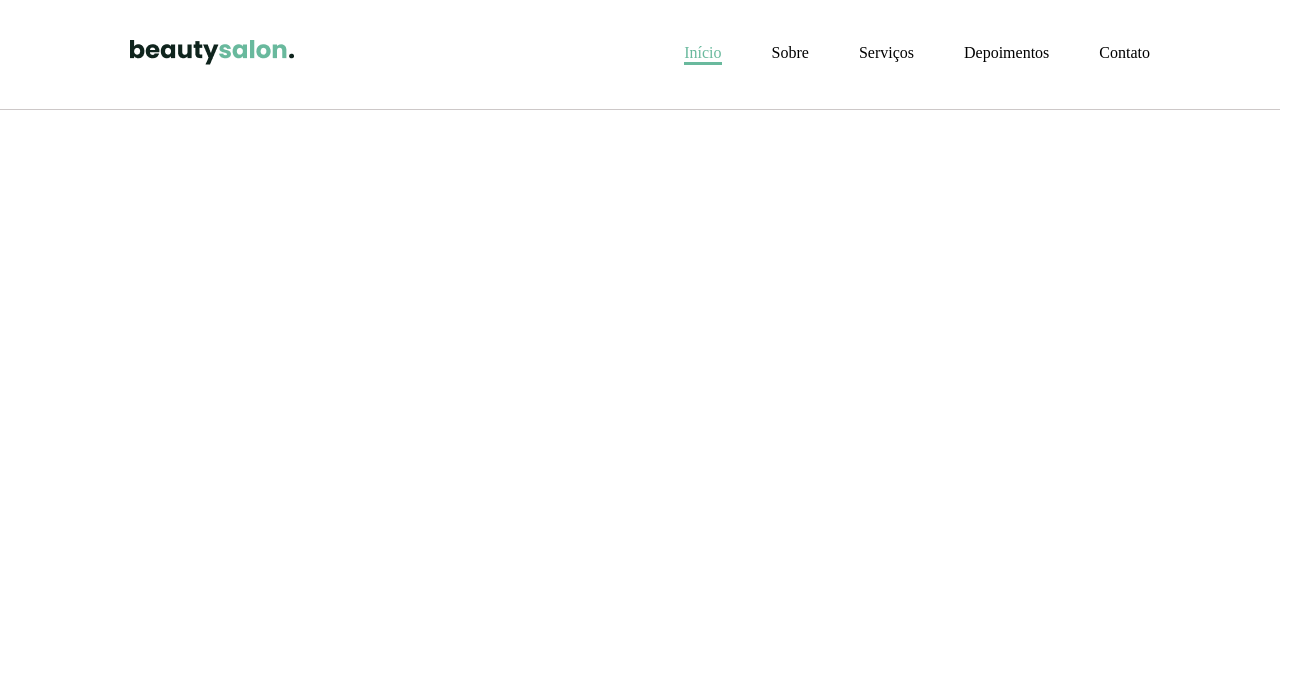
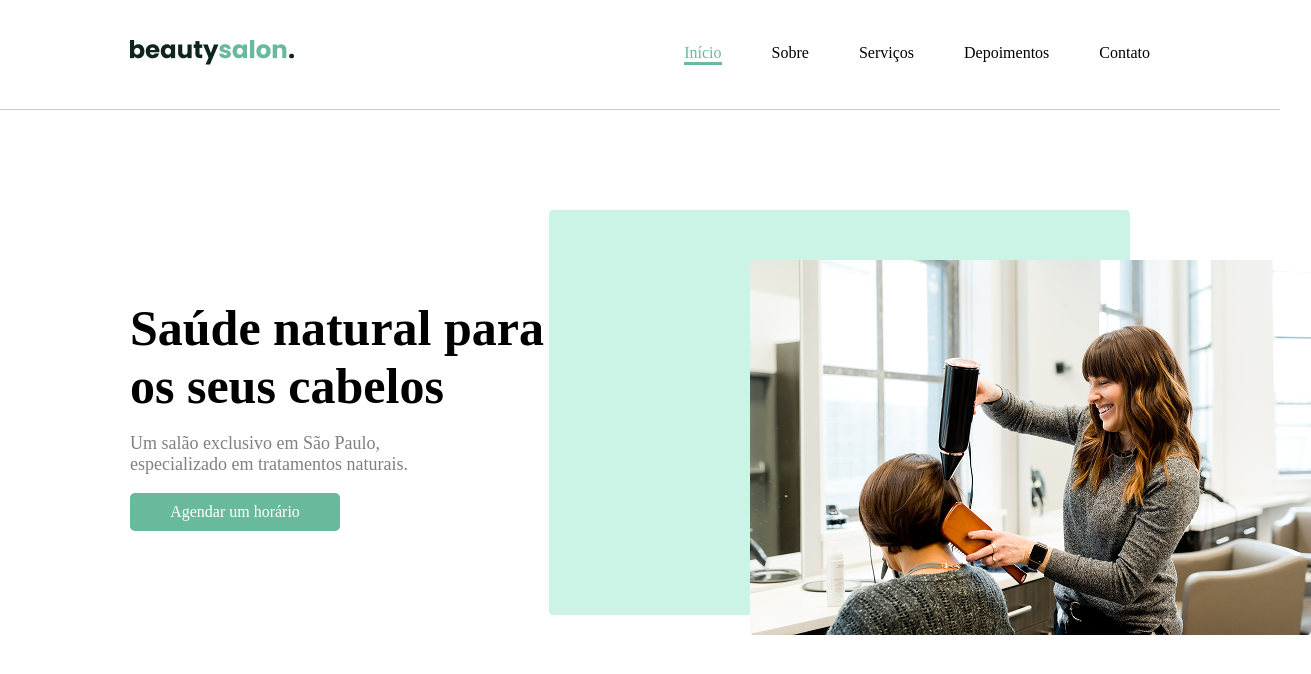
Before and after one commit to rrasulzoda06-web/salon, a plain HTML site: page index.html in a window 1280 px wide. Shown: the whole page, 1311 px wide, since content can reach past the window. Drawn offline with Linux system fonts and the light colour scheme.

Commit message:
sector 2

```diff
--- a/index.html
+++ b/index.html
@@ -5,6 +5,7 @@
     <meta name="viewport" content="width=device-width, initial-scale=1.0">
     <title>Document</title>
     <link rel="stylesheet" href="salon.css">
+    <link rel="stylesheet" href="https://cdnjs.cloudflare.com/ajax/libs/font-awesome/7.3.1/css/all.css" integrity="sha512-x9WwyMYBnlXMNQ6kQ/Lyzu1NqIhLQKL5Oq6xByfXuRj7s9CskyCbLv/1IjqzJmXwFXWr0ov6jBV7Qbc0hh9nHg==" crossorigin="anonymous" referrerpolicy="no-referrer">
 </head>
 <body>
     <header>
@@ -19,5 +20,16 @@
             <p>Contato</p>
         </div>
     </header>
+    <div class="du">
+        <div class="duu">
+            <h1>Saúde natural para <br> os seus cabelos</h1><br>
+            <p class="a2">Um salão exclusivo em São Paulo, <br> especializado em tratamentos naturais.</p><br>
+            <p class="a3">Agendar um  horário</p>
+        </div>
+        <div class="duuu">
+            <img class="rasm" src="suratho/Img.png" alt="">
+            <img class="a" src="suratho/Shape.png" alt="">
+        </div>
+    </div>
 </body>
 </html>
--- a/salon.css
+++ b/salon.css
@@ -19,3 +19,48 @@ header{
     color: #69B99D;
     border-bottom: 3px solid  #69B99D;
 }
+h1{
+    font-family: Poppins serif;
+}
+.du{
+    display: flex;
+    justify-content: space-between;
+    max-width: 1400px;
+    margin: auto;
+    margin-top: 100px;
+    margin-bottom: 150px;
+    position: relative;
+    padding-left: 130px;
+    padding-right: 50px;
+}
+.duu{
+    display: flex;
+    flex-direction: column;
+    justify-content: center;
+}
+.rasm{
+    position: absolute;
+    top: 50px;
+    left: 750px;
+    z-index: 2;
+}
+.a{
+    position: relative;
+    right: 100px;;
+}
+.duu h1{
+    font-size: 50px;
+    font-weight: 700;
+}
+.a2{
+    color: gray;
+    font-size: 18px;
+}
+.a3{
+    background-color: #69B99D;
+    padding: 10px 40px;
+    color: white;
+    width: 130px;
+    text-align: center;
+    border-radius: 5px;
+}
```
Also changed, not shown: suratho/Img.png (added), suratho/Shape.png (added).
